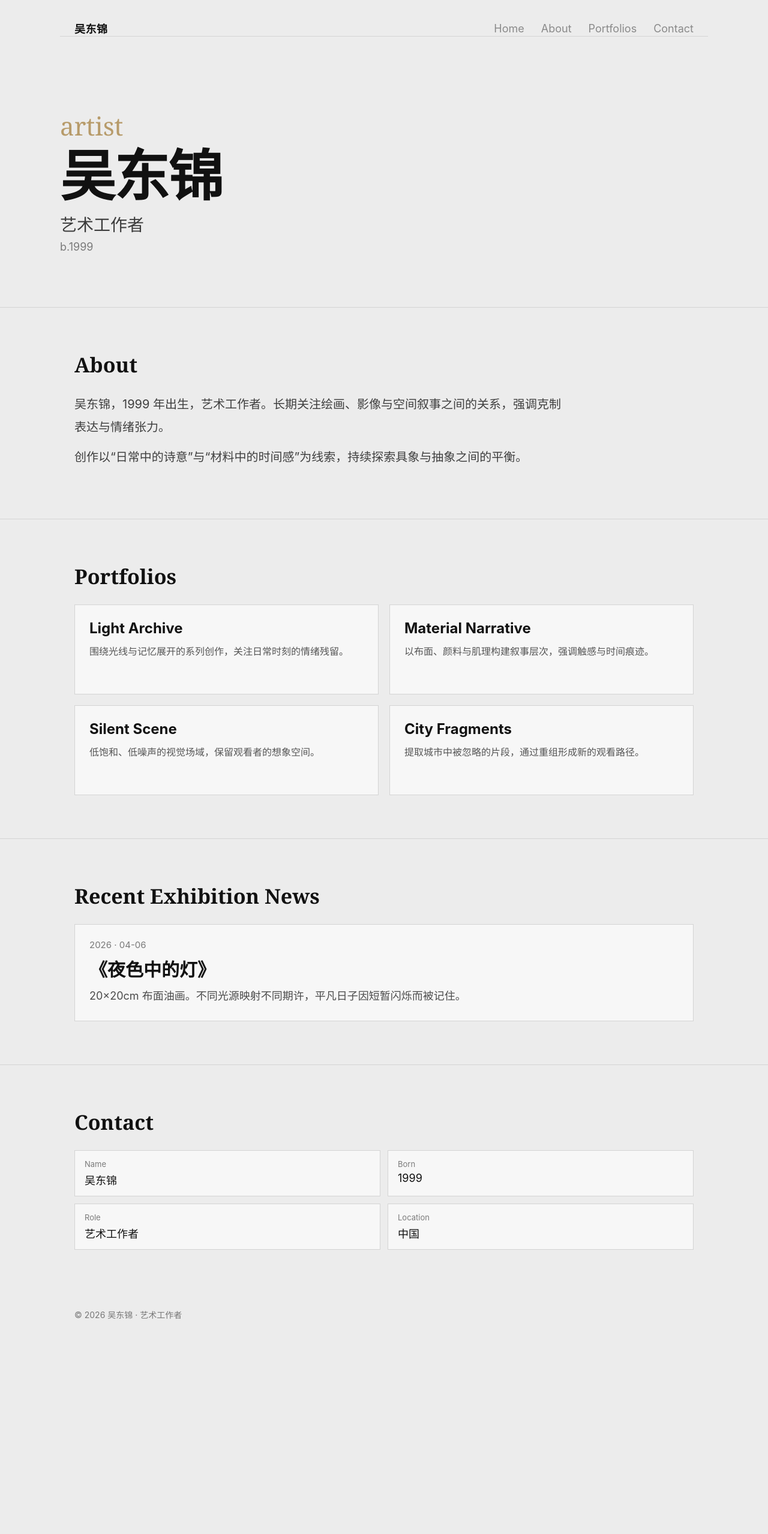
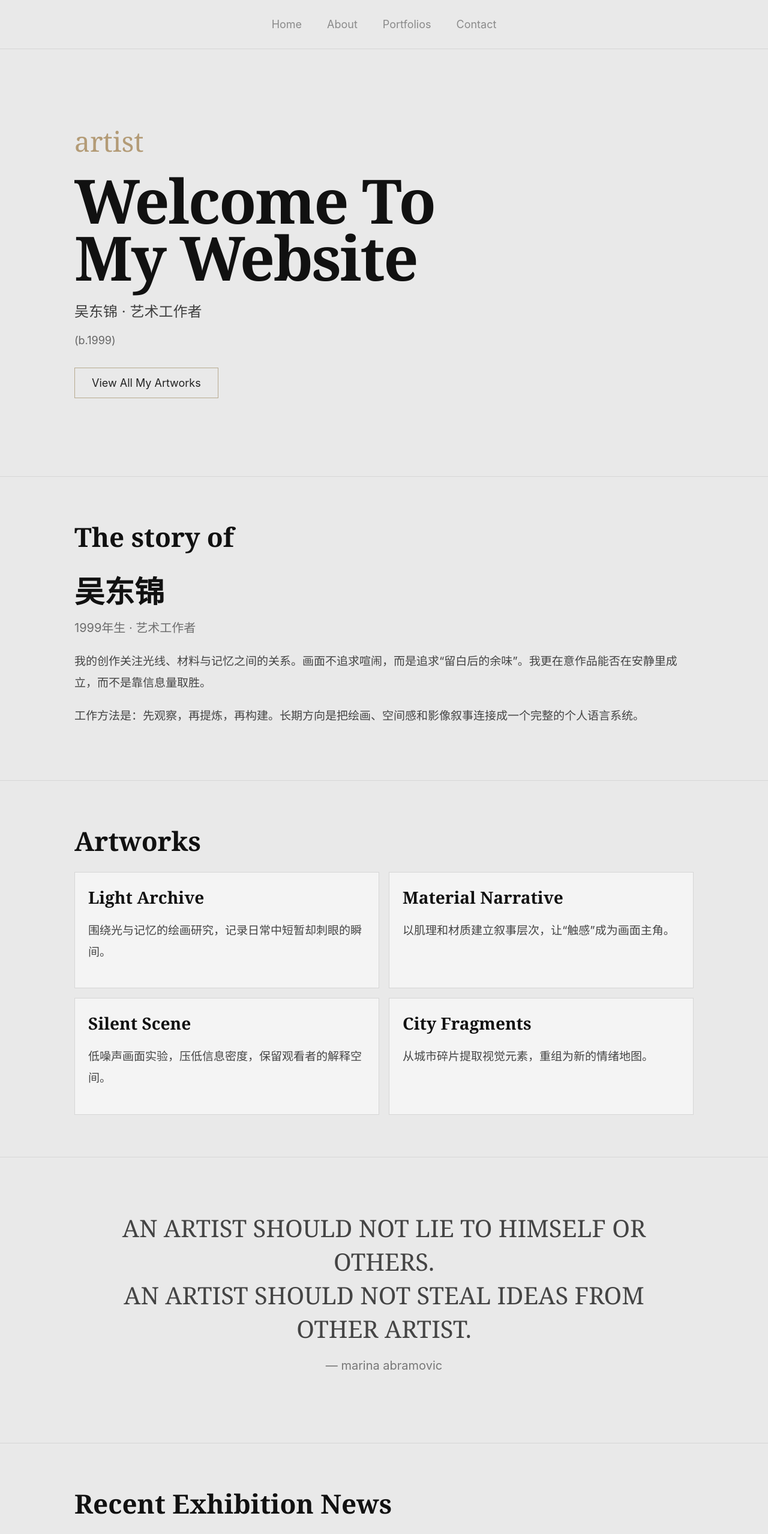
Before and after one commit to ilovechin/ilovechin.github.io, a plain HTML site: page index.html in a window 1280 px wide. Shown: the top 2558 px of the page at 60% size. Before the commit the page ends 2242 px from the top, so only its background shows below. Drawn offline with Linux system fonts and the light colour scheme.

Commit message:
Restyle homepage to match zhuwenyu-inspired artist layout

```diff
--- a/index.html
+++ b/index.html
@@ -5,71 +5,63 @@
   <meta name="viewport" content="width=device-width, initial-scale=1.0" />
   <title>吴东锦 | 艺术工作者</title>
   <style>
-    :root{
-      --bg:#ececec;
-      --text:#111;
-      --muted:#7a7a7a;
-      --line:#d4d4d4;
-      --accent:#b79b6a;
-      --card:#f7f7f7;
-      --w:1080px;
-    }
-    *{box-sizing:border-box}
-    html,body{margin:0;padding:0}
+    :root{--bg:#e9e9e9;--text:#111;--muted:#666;--line:#d6d6d6;--accent:#b39b76;--max:1080px}
+    *{box-sizing:border-box} html,body{margin:0;padding:0}
     body{font-family:"PingFang SC","Noto Sans SC",Inter,Arial,sans-serif;background:var(--bg);color:var(--text)}
-    .container{max-width:var(--w);margin:0 auto;padding:0 24px}
+    .wrap{max-width:var(--max);margin:0 auto;padding:0 24px}
 
-    header{padding:34px 0 0}
-    .nav{display:flex;align-items:center;justify-content:space-between}
-    .logo{font-size:18px;font-weight:600;letter-spacing:.5px}
-    .links{display:flex;gap:28px}
-    .links a{font-size:18px;color:#8a8a8a;text-decoration:none}
-    .links a:hover{color:#111}
+    header{padding:30px 0}
+    .nav{display:flex;justify-content:center;gap:42px;align-items:center}
+    .nav a{text-decoration:none;color:#8a8a8a;font-size:18px}
+    .nav a:hover{color:#111}
 
-    .hero{padding:120px 0 90px}
-    .kicker{color:var(--accent);font-family:Georgia,serif;font-size:42px;margin:0 0 10px}
-    h1{font-family:Georgia,"Times New Roman",serif;font-size:92px;line-height:.95;margin:0 0 18px;letter-spacing:-2px}
-    .sub{font-size:28px;color:#3b3b3b;margin:0 0 8px}
-    .meta{font-size:18px;color:var(--muted);margin:0}
+    .hero{padding:110px 0 130px;min-height:72vh}
+    .label{font-family:Georgia,serif;color:var(--accent);font-size:46px;margin:0 0 8px}
+    .title{font-family:Georgia,"Times New Roman",serif;font-size:102px;line-height:.93;letter-spacing:-2.4px;margin:0 0 20px;max-width:760px}
+    .sub{font-size:24px;color:#3f3f3f;margin:0 0 8px}
+    .meta{font-size:18px;color:var(--muted);margin:0 0 28px}
+    .btn{display:inline-block;border:1px solid #b7aa90;padding:14px 28px;text-decoration:none;color:#222;font-size:18px;background:transparent}
+    .btn:hover{background:#ddd2bf}
 
-    section{padding:72px 0;border-top:1px solid var(--line)}
-    h2{margin:0 0 24px;font-size:34px;font-family:Georgia,serif}
-    .about p{max-width:820px;font-size:20px;line-height:1.9;color:#3f3f3f;margin:0 0 12px}
+    section{padding:70px 0;border-top:1px solid var(--line)}
+    h2{font-family:Georgia,serif;font-size:44px;margin:0 0 22px}
+    p{line-height:1.9;color:#444;font-size:19px}
 
-    .grid{display:grid;grid-template-columns:repeat(2,minmax(0,1fr));gap:18px}
-    .card{background:var(--card);border:1px solid var(--line);padding:24px;min-height:150px}
-    .card h3{margin:0 0 10px;font-size:24px}
-    .card p{margin:0;color:#555;line-height:1.8;font-size:16px}
+    .story h3{font-size:50px;font-family:Georgia,serif;margin:0 0 8px}
+    .story .bio{color:#6d6d6d;font-size:20px;margin:0 0 14px}
 
-    .news{background:var(--card);border:1px solid var(--line);padding:24px}
-    .news .date{font-size:15px;color:var(--muted);margin-bottom:8px}
-    .news .title{font-size:30px;margin:0 0 8px;font-family:Georgia,serif}
-    .news .desc{font-size:18px;color:#4b4b4b;line-height:1.8;margin:0}
+    .works-grid{display:grid;grid-template-columns:repeat(2,minmax(0,1fr));gap:16px}
+    .card{border:1px solid var(--line);background:#f4f4f4;padding:22px;min-height:160px}
+    .card h4{font-size:28px;margin:0 0 10px;font-family:Georgia,serif}
 
-    .contact-list{display:grid;grid-template-columns:repeat(2,minmax(0,1fr));gap:12px}
-    .contact-item{background:var(--card);border:1px solid var(--line);padding:14px 16px}
-    .contact-item .k{font-size:13px;color:var(--muted)}
-    .contact-item .v{font-size:18px;margin-top:5px}
+    .quote{text-align:center;padding:90px 0}
+    .quote .q{font-family:Georgia,serif;font-size:40px;line-height:1.4;max-width:900px;margin:0 auto}
+    .quote .a{margin-top:14px;color:#777;font-size:20px}
 
-    footer{padding:26px 0 40px;color:#777;font-size:14px}
+    .news{border:1px solid var(--line);background:#f5f5f5;padding:24px}
+    .news .t{font-size:38px;font-family:Georgia,serif;margin:0 0 10px}
+    .news .d{color:#666;font-size:18px;margin-bottom:8px}
 
-    @media (max-width: 820px){
-      .links{gap:14px}
-      .links a{font-size:16px}
-      .hero{padding:80px 0 70px}
-      .kicker{font-size:28px}
-      h1{font-size:60px}
-      .sub{font-size:22px}
-      .about p{font-size:17px}
-      .grid,.contact-list{grid-template-columns:1fr}
+    .contact{display:grid;grid-template-columns:repeat(2,minmax(0,1fr));gap:12px}
+    .ci{border:1px solid var(--line);background:#f7f7f7;padding:14px 16px}
+    .ci .k{font-size:13px;color:#7f7f7f}.ci .v{font-size:20px;margin-top:4px}
+
+    footer{padding:28px 0 44px;color:#7d7d7d;font-size:14px}
+
+    @media (max-width: 860px){
+      .nav{gap:18px}.nav a{font-size:16px}
+      .hero{padding:70px 0 90px}
+      .label{font-size:30px}.title{font-size:64px}.sub{font-size:20px}
+      h2{font-size:34px}.story h3{font-size:38px}
+      .works-grid,.contact{grid-template-columns:1fr}
+      .quote .q{font-size:30px}
     }
   </style>
 </head>
 <body>
   <header>
-    <div class="container nav">
-      <div class="logo">吴东锦</div>
-      <nav class="links">
+    <div class="wrap">
+      <nav class="nav">
         <a href="#home">Home</a>
         <a href="#about">About</a>
         <a href="#works">Portfolios</a>
@@ -79,52 +71,71 @@
   </header>
 
   <main>
-    <section id="home" class="hero container">
-      <p class="kicker">artist</p>
-      <h1 id="heroName"></h1>
-      <p class="sub" id="heroRole"></p>
-      <p class="meta" id="heroMeta"></p>
+    <section id="home" class="hero">
+      <div class="wrap">
+        <p class="label">artist</p>
+        <h1 class="title">Welcome To My Website</h1>
+        <p class="sub">吴东锦 · 艺术工作者</p>
+        <p class="meta">(b.1999)</p>
+        <a class="btn" href="#works">View All My Artworks</a>
+      </div>
     </section>
 
     <section id="about">
-      <div class="container about">
-        <h2>About</h2>
-        <p id="aboutText1"></p>
-        <p id="aboutText2"></p>
+      <div class="wrap story">
+        <h2>The story of</h2>
+        <h3>吴东锦</h3>
+        <p class="bio">1999年生 · 艺术工作者</p>
+        <p>我的创作关注光线、材料与记忆之间的关系。画面不追求喧闹，而是追求“留白后的余味”。我更在意作品能否在安静里成立，而不是靠信息量取胜。</p>
+        <p>工作方法是：先观察，再提炼，再构建。长期方向是把绘画、空间感和影像叙事连接成一个完整的个人语言系统。</p>
       </div>
     </section>
 
     <section id="works">
-      <div class="container">
-        <h2>Portfolios</h2>
-        <div id="worksGrid" class="grid"></div>
+      <div class="wrap">
+        <h2>Artworks</h2>
+        <div class="works-grid">
+          <article class="card"><h4>Light Archive</h4><p>围绕光与记忆的绘画研究，记录日常中短暂却刺眼的瞬间。</p></article>
+          <article class="card"><h4>Material Narrative</h4><p>以肌理和材质建立叙事层次，让“触感”成为画面主角。</p></article>
+          <article class="card"><h4>Silent Scene</h4><p>低噪声画面实验，压低信息密度，保留观看者的解释空间。</p></article>
+          <article class="card"><h4>City Fragments</h4><p>从城市碎片提取视觉元素，重组为新的情绪地图。</p></article>
+        </div>
       </div>
     </section>
 
-    <section id="news">
-      <div class="container">
+    <section class="quote">
+      <div class="wrap">
+        <p class="q">AN ARTIST SHOULD NOT LIE TO HIMSELF OR OTHERS.<br/>AN ARTIST SHOULD NOT STEAL IDEAS FROM OTHER ARTIST.</p>
+        <p class="a">— marina abramovic</p>
+      </div>
+    </section>
+
+    <section>
+      <div class="wrap">
         <h2>Recent Exhibition News</h2>
         <article class="news">
-          <div class="date" id="newsDate"></div>
-          <h3 class="title" id="newsTitle"></h3>
-          <p class="desc" id="newsDesc"></p>
+          <h3 class="t">《夜色中的灯》</h3>
+          <div class="d">2026 · 4-6月 · 杭州</div>
+          <p>20×20cm 布面油画。不同的灯光代表不同期许；那些平凡夜晚的闪烁，构成了记忆真正的亮部。</p>
         </article>
       </div>
     </section>
 
     <section id="contact">
-      <div class="container">
+      <div class="wrap">
         <h2>Contact</h2>
-        <div id="contactList" class="contact-list"></div>
+        <div class="contact">
+          <div class="ci"><div class="k">Name</div><div class="v">吴东锦</div></div>
+          <div class="ci"><div class="k">Born</div><div class="v">1999</div></div>
+          <div class="ci"><div class="k">Role</div><div class="v">艺术工作者</div></div>
+          <div class="ci"><div class="k">Website</div><div class="v">wdj.is-a.dev（待审核生效）</div></div>
+        </div>
       </div>
     </section>
   </main>
 
   <footer>
-    <div class="container">© 2026 吴东锦 · 艺术工作者</div>
+    <div class="wrap">© 2026 吴东锦 · Personal Portfolio</div>
   </footer>
-
-  <script src="./assets/content.js"></script>
-  <script src="./assets/app.js"></script>
 </body>
 </html>
```
